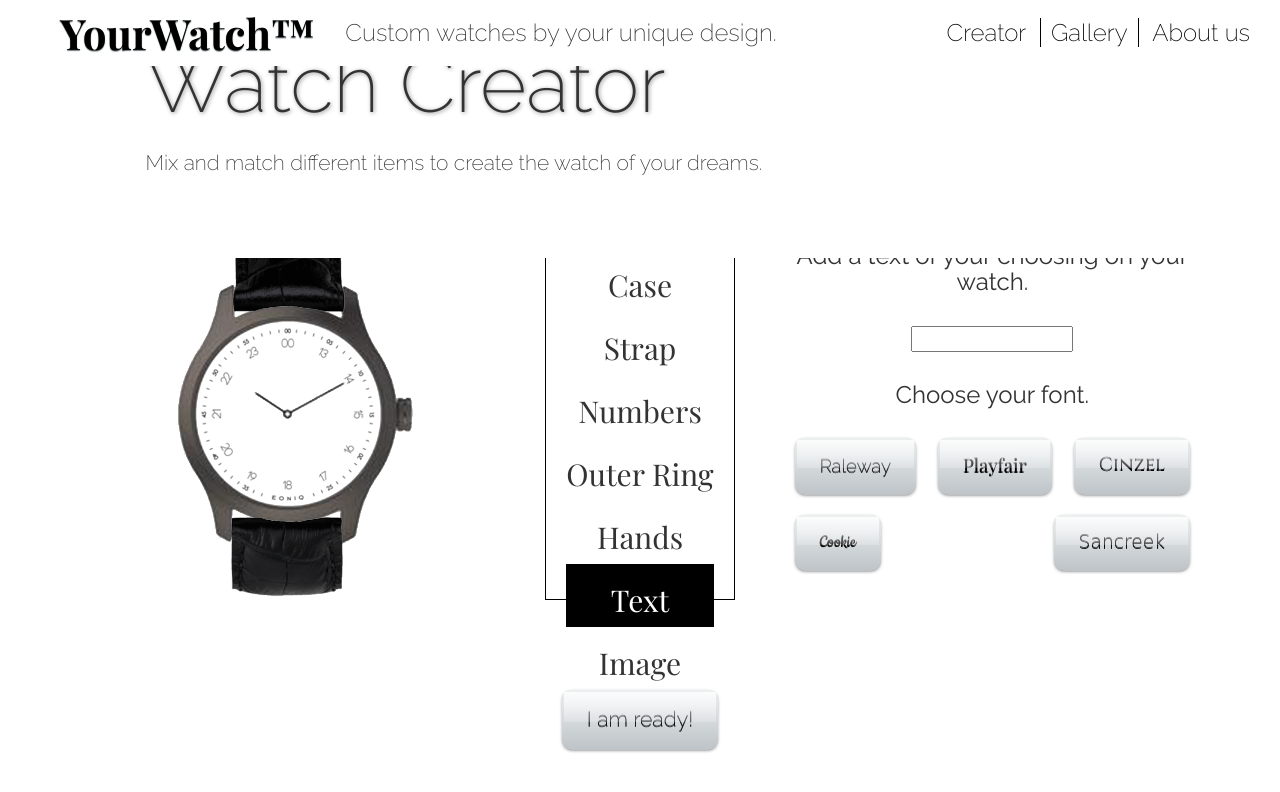
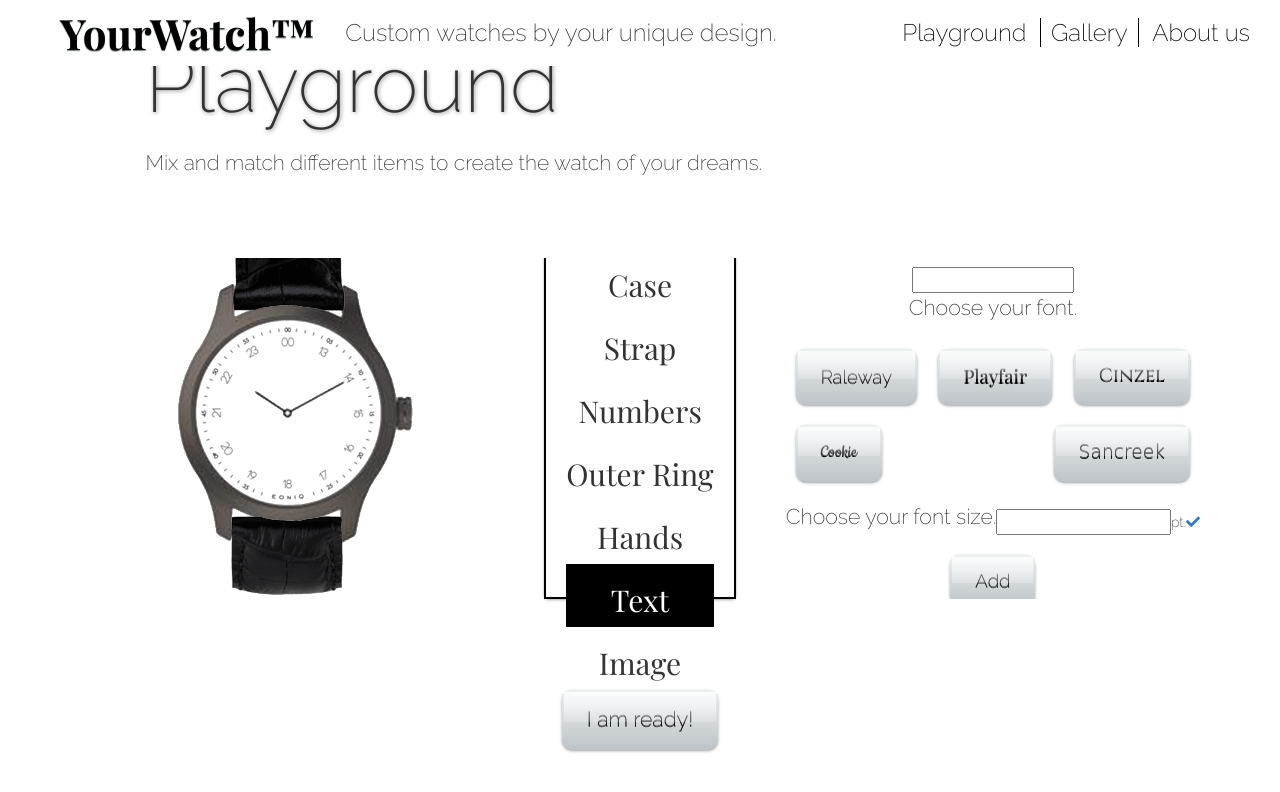
Before and after one commit to biaedwards/Watch-Designer, a plain HTML site: page YourWatch.html in a window 1280 px wide. Both pictures are taken after a click on the element "Text". Shown: the part 1349-2141 px from the top of the page. Drawn offline with nearby package versions, Linux system fonts and the light colour scheme; a web font is replaced by a local one.

Commit message:
tiny additions

```diff
--- a/YourWatch.html
+++ b/YourWatch.html
@@ -25,7 +25,7 @@
                 <h3 class="raleway box-row">Custom watches by your unique design.</h2>
             </div>
             <nav class="raleway" class="box-row">
-                <a href="#platform">Creator</a>
+                <a href="#platform">Playground</a>
                 <a href="#inspo-scroller" class="side-borders">Gallery</a>
                 <a href="#about-us">About us</a>
             </nav>
@@ -38,7 +38,7 @@
                 <h3 class="raleway box-row">Custom watches by your unique design.</h2>
             </div>
             <nav class="raleway" class="box-row">
-                <a href="#platform">Creator</a>
+                <a href="#platform">Playground</a>
                 <a href="#inspo-scroller" class="side-borders">Gallery</a>
                 <a href="#about-us">About us</a>
             </nav>
@@ -180,8 +180,8 @@
     <hr>
 
     <article id="platform" class="full-screen space vertical-box">
-        <div class="horizontal-box text-box space no-stretch">
-            <h1 class="raleway">Watch Creator</h1>
+        <div id="platform-title" class="horizontal-box text-box space no-stretch">
+            <h1 class="raleway">Playground</h1>
             <p class="raleway">Mix and match different items to create the watch of your dreams.</p>
         </div>
 
@@ -410,9 +410,9 @@
                 </div>
 
                 <div id="text-options" class="raleway hide vertical-box">
-                    <h3 class="no-stretch">Add a text of your choosing on your watch.</h3>
+                    <p class="no-stretch">Add a text of your choosing on your watch.</p>
                     <input type="text" id="text-to-add" class="auto-flex" maxlength="20">
-                    <h3 class="no-stretch">Choose your font.</h3>
+                    <p class="no-stretch">Choose your font.</p>
                     <div id="fonts" class="button-container horizontal-box no-stretch">
                         <a id="raleway-font" class="raleway shiny-button">Raleway</a>
                         <a id="playfair-font" class="playfair shiny-button">Playfair</a>
@@ -420,9 +420,12 @@
                         <a id="cookie-font" class="cookie shiny-button">Cookie</a>
                         <a id="sancreek-font" class="sancreek shiny-button">Sancreek</a>
                     </div>
-                    <h3 class="no-stretch">Choose your font size.</h3>
+                    <div class="horizontal-box">
+                        <p class="no-stretch">Choose your font size.</p>
                     <input type="number" id="font-size" class="auto-flex"> pt.
                     <a id="font-size-button"><i class="fas fa-check"></i></a>
+                    </div>
+
                     <div id="see-text" class="auto-flex">
                         <h2></h2>
                     </div>
@@ -527,6 +530,10 @@
         </div>
     </article>
 
+    <footer>
+
+    </footer>
+
 
 
 
--- a/css/general.css
+++ b/css/general.css
@@ -396,7 +396,8 @@ p.raleway {
 .all-borders {
     margin: 0;
     padding: 20px;
-    border: 1px solid black;
+    border: 2px solid black;
+    box-shadow: 0px 1px 4px -2px #000;
 }
 
 #visualizator {
@@ -481,12 +482,7 @@ p.raleway {
 
 .button-container *{
     font-size: 14pt;
-    height: auto;
-}
-
-#text-options{
-    height: 100%;
-    align-content: center;
+    margin: auto 5px;
 }
 
 #add-text-button{
@@ -502,6 +498,10 @@ p.raleway {
     margin: 0 10px;
 }
 
-#text-options>*{
-    margin: 15px 0;
+#text-options p{
+    font-size: 16pt;
 }
+
+#platform h1{
+    margin: 0 30;
+}
--- a/js/general.js
+++ b/js/general.js
@@ -28,7 +28,7 @@ jQuery(document).ready(function ($) {
     });
 
     $('#customizer-menu .selectable').on('click', function () {
-        var $selectedMenu = $('.selected');
+        var $selectedMenu = $('#customizer-menu .selected');
         $selectedMenu.addClass('selectable').removeClass('selected');
         $selectedMenu = $(this);
         $selectedMenu.removeClass('selectable').addClass('selected');
```
Also changed, not shown: img/white-marble.jpg (added).
